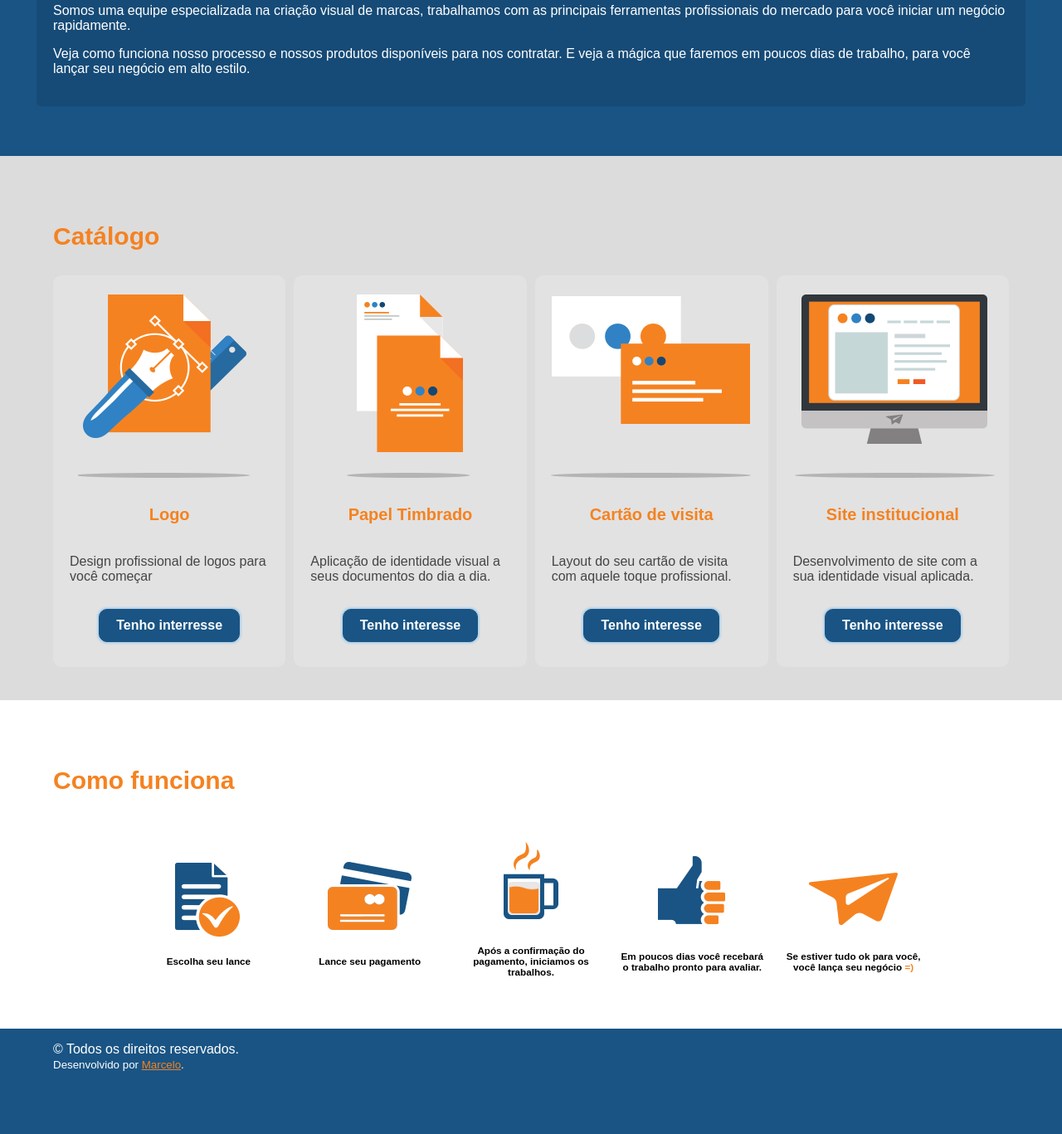
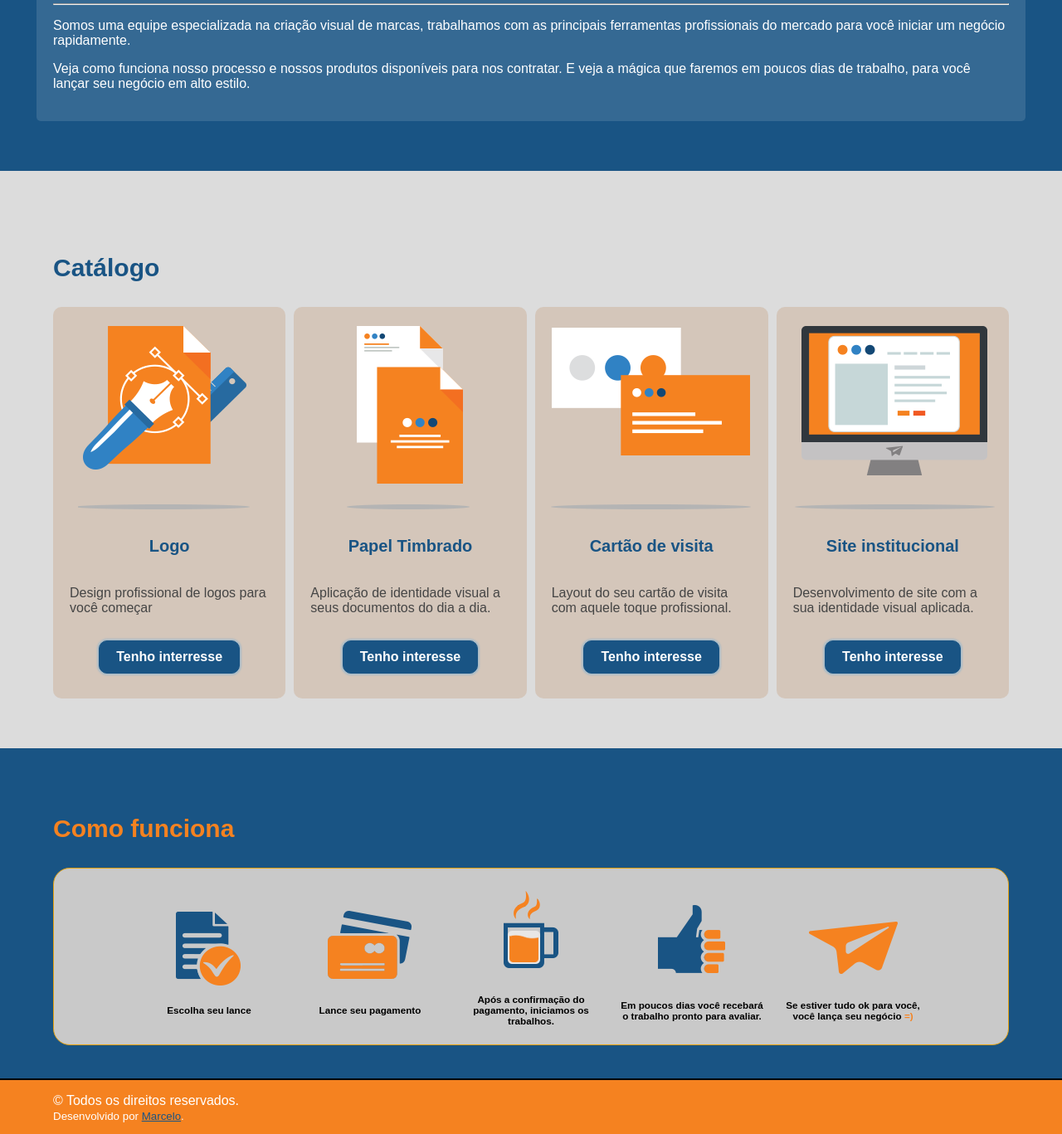
Before and after one commit to yurimachados/lance, a website built with webpack: page src/index.html in a window 1280 px wide. Shown: the part 813-2180 px from the top of the page at 83% size. Before the commit the page ends 2121 px from the top, so only its background shows below. Built offline with nearby package versions, Linux system fonts and the light colour scheme; a web font is replaced by a local one.

Commit message:
exercicio completo

```diff
--- a/package.json
+++ b/package.json
@@ -32,8 +32,8 @@
     "html-webpack-plugin": "^5.4.0",
     "imagemin-webpack-plugin": "^2.4.2",
     "mini-css-extract-plugin": "^2.4.3",
-    "node-sass": "^6.0.1",
-    "sass-loader": "^12.2.0",
+    "node-sass": "^8.0.0",
+    "sass-loader": "^13.2.0",
     "style-loader": "^3.3.1",
     "url-loader": "^4.1.1",
     "webpack": "^5.59.1",
--- a/src/index.html
+++ b/src/index.html
@@ -28,6 +28,7 @@
             <div class="container">
                 <article>
                     <h1>Sobre nós</h1>
+                    <hr>
                     <p>Somos uma equipe especializada na criação visual de marcas, trabalhamos com as principais ferramentas profissionais do mercado para você iniciar um negócio rapidamente.</p>
                     <p>Veja como funciona nosso processo e nossos produtos disponíveis para nos contratar. E veja a mágica que faremos em poucos dias de trabalho, para você lançar seu negócio em alto estilo.</p>
                 </article>
--- a/src/scss/_footer.scss
+++ b/src/scss/_footer.scss
@@ -1,9 +1,11 @@
 footer {
+    background-color: $color-secondary;
+    border-top: 2px solid black;
     p {
         color: $font-color-primary;
         font-size: $font-size-default;
         a {
-            color: $color-secondary;
+            color: $color-primary;
         }
     }
 }
--- a/src/scss/_produtos.scss
+++ b/src/scss/_produtos.scss
@@ -2,5 +2,12 @@
 #produtos {
 
     background-color: #dcdcdc;
+    padding-bottom: 60px;
+    padding-top: 60px;
+
+    h1 {
+        color: $color-primary
+    }
+
 
 }
--- a/src/scss/_sobre.scss
+++ b/src/scss/_sobre.scss
@@ -2,14 +2,16 @@
 #sobre {
     background-color: none;
     .container {
-        background-color: rgba(0, 0, 0, .1);
+        background-color: rgba(255, 255, 255, 0.123);
         border-radius: .5rem;
         margin: 2rem auto;
         padding: 0 2rem 2rem;
     }
 
     article {
-
+        h1{
+            color: $font-color-primary;
+        }
         p {
             font-size: $font-size-default;
             color: $font-color-primary;
--- a/src/scss/_steps.scss
+++ b/src/scss/_steps.scss
@@ -1,8 +1,15 @@
 #como-funciona {
-    background: $font-color-primary;
+    background: $color-primary;
+
+    h1 {
+        color: $color-secondary
+    }
 }
 
 .steps {
+    background-color: rgb(201, 201, 201);
+    border: 1px solid rgb(228, 160, 13);
+    border-radius: 20px;
     align-items: center;
     display: flex;
     justify-content: center;
@@ -10,6 +17,7 @@
     flex-direction: row;
 
     &__item {
+        // background-color: rgb(32, 121, 199);
         margin: 1rem;
         width: calc(80% / 5 - 1rem);
         text-align: center;
--- a/src/scss/_vitrine.scss
+++ b/src/scss/_vitrine.scss
@@ -4,7 +4,7 @@
     gap: 1rem;
 
     &__item {
-        background-color: rgba(250, 250, 250, .2);
+        background-color: rgba(179, 113, 52, 0.2);
         border-radius: 1rem;
         display: flex;
         flex-flow: column;
@@ -28,7 +28,7 @@
 
     &__title {
         font-size: 2rem;
-        color: $color-secondary;
+        color: $color-primary;
         text-align: center;
         width: 100%;
     }
```
